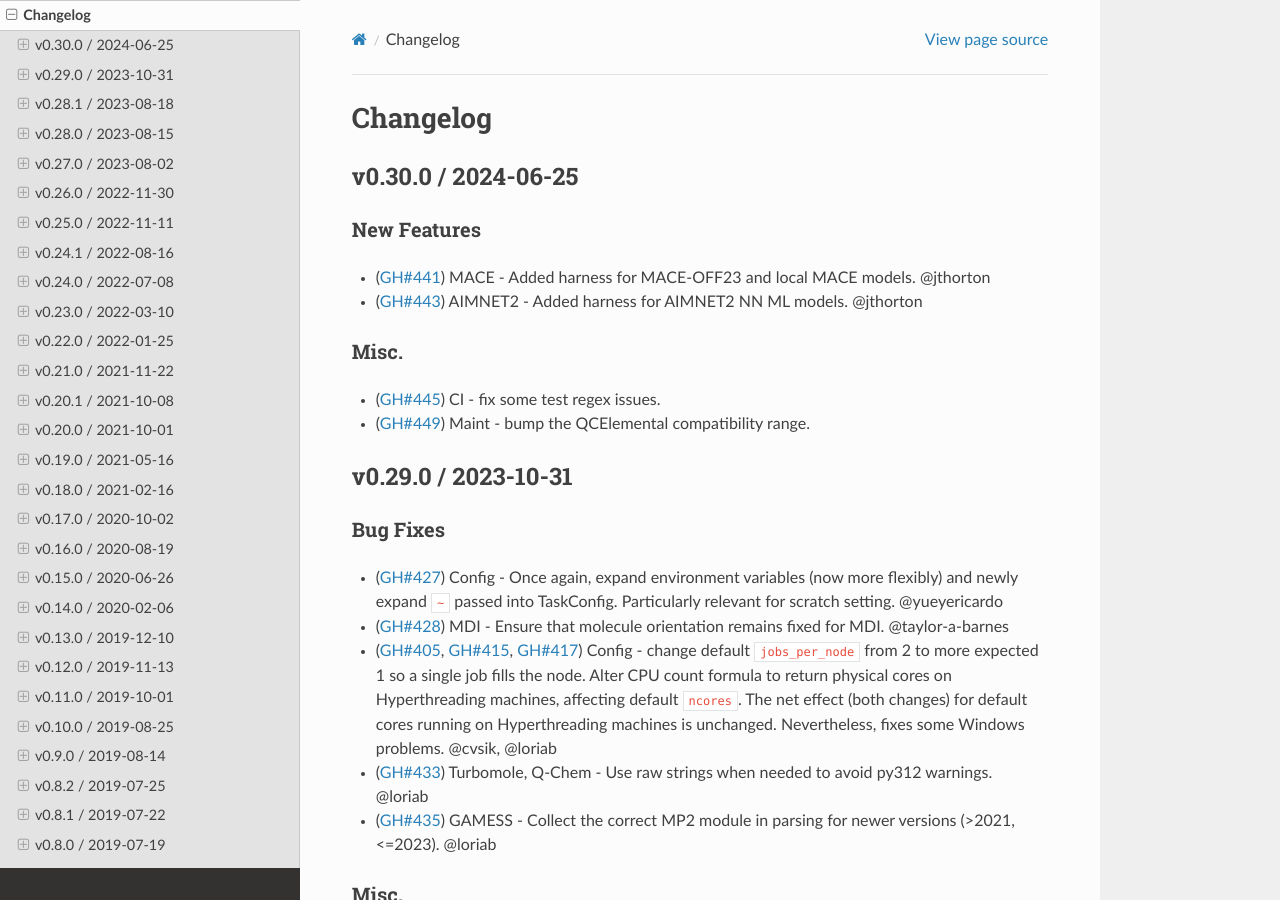
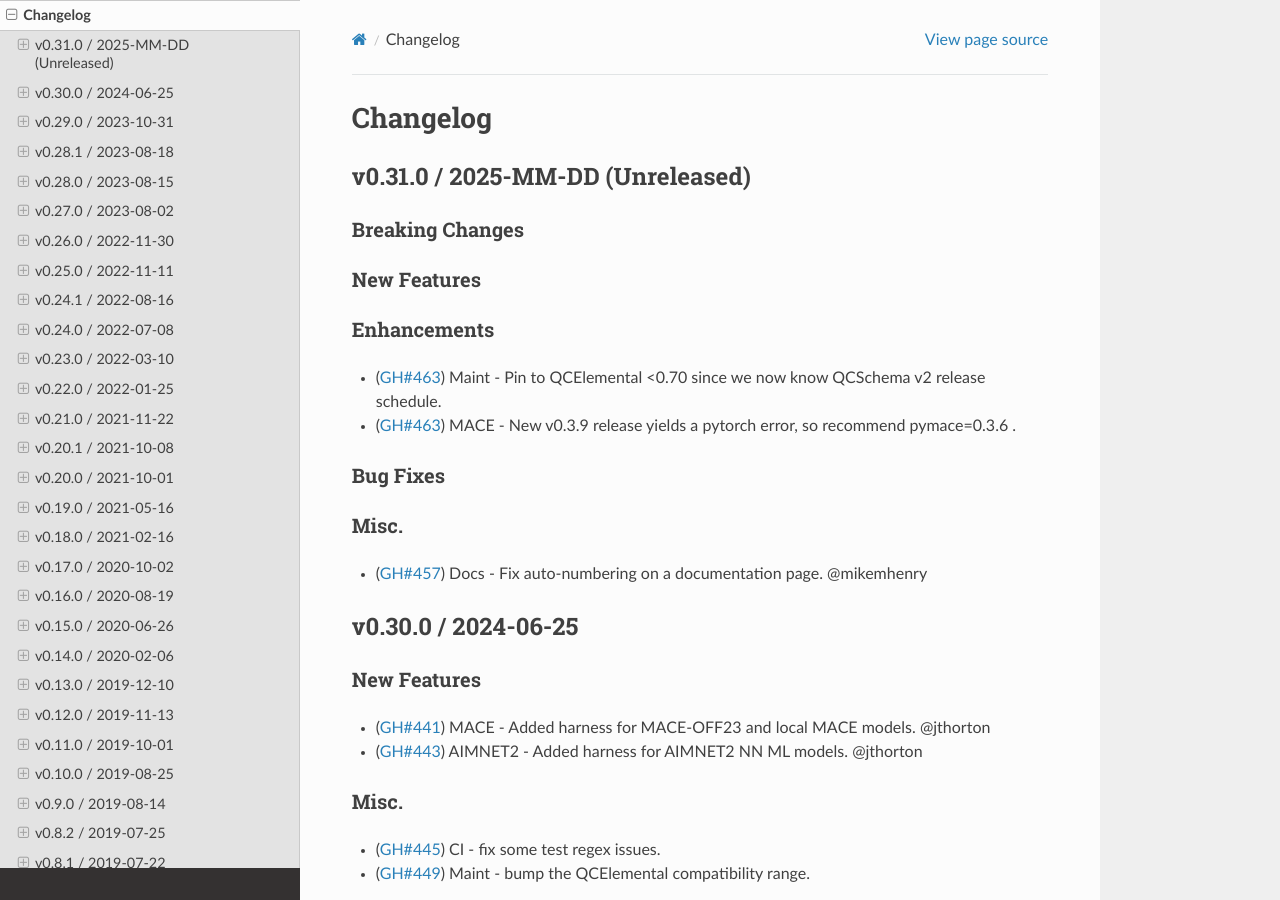
Before and after one commit to MolSSI/QCEngine, a Sphinx documentation site: the page built from docs/source/changelog.rst, in a window 1280 px wide and 900 px high. Built offline with Sphinx 7.4.7 and the Read the Docs theme 3.1.0, drawn with Linux system fonts in a browser that asks for light colours; the version number could not be read and is left out.

Commit message:
Update changelog.rst

```diff
--- a/docs/source/changelog.rst
+++ b/docs/source/changelog.rst
@@ -26,6 +26,28 @@ Changelog
 .. ++++++++++++++
 .. - UNMERGED (:pr:`421`) GAMESS - error handling and memory @taylor-a-barnes
 .. - UNSOLVED (:issue:`397`) extras failed
+
+
+v0.31.0 / 2025-MM-DD (Unreleased)
+--------------------
+
+Breaking Changes
+++++++++++++++++
+
+New Features
+++++++++++++
+
+Enhancements
+++++++++++++
+- (:pr:`463`) Maint - Pin to QCElemental <0.70 since we now know QCSchema v2 release schedule.
+- (:pr:`463`) MACE - New v0.3.9 release yields a pytorch error, so recommend pymace=0.3.6 .
+
+Bug Fixes
++++++++++
+
+Misc.
++++++
+- (:pr:`457`) Docs - Fix auto-numbering on a documentation page. @mikemhenry
 
 
 v0.30.0 / 2024-06-25
```
